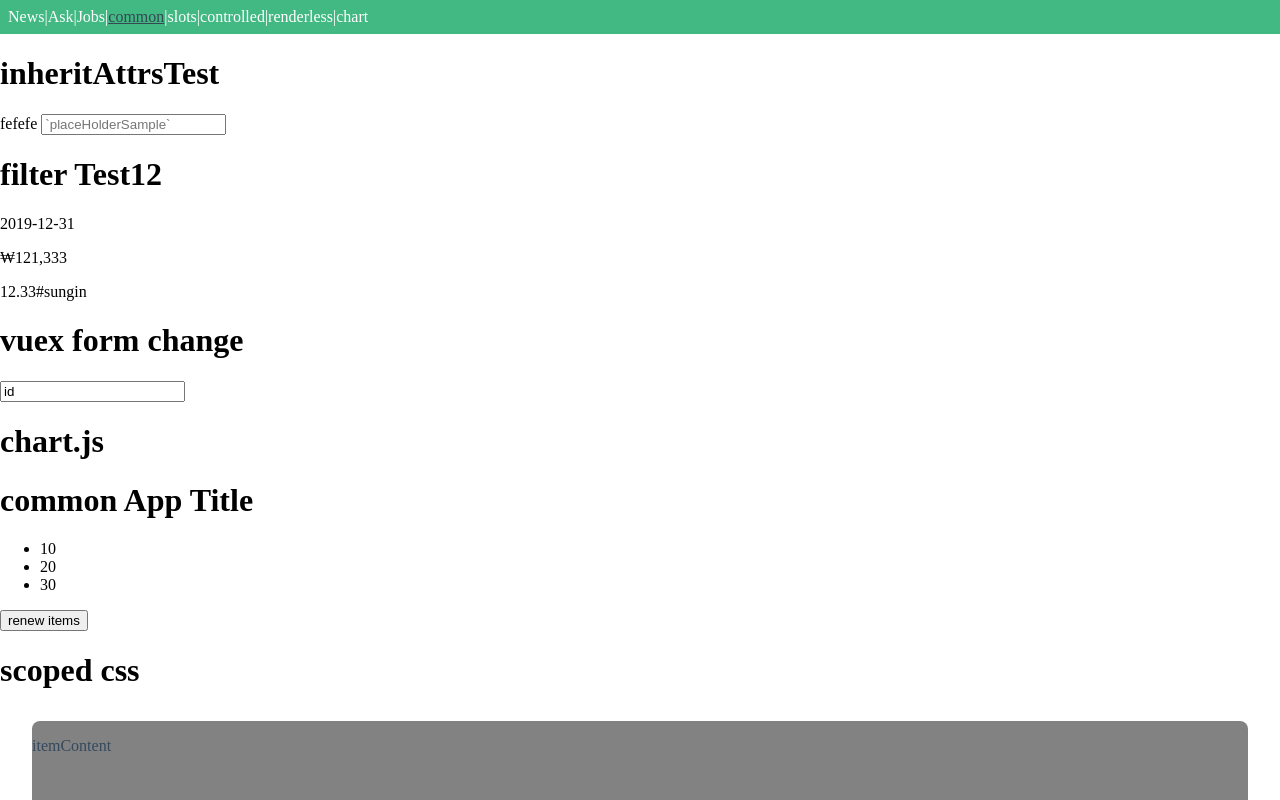
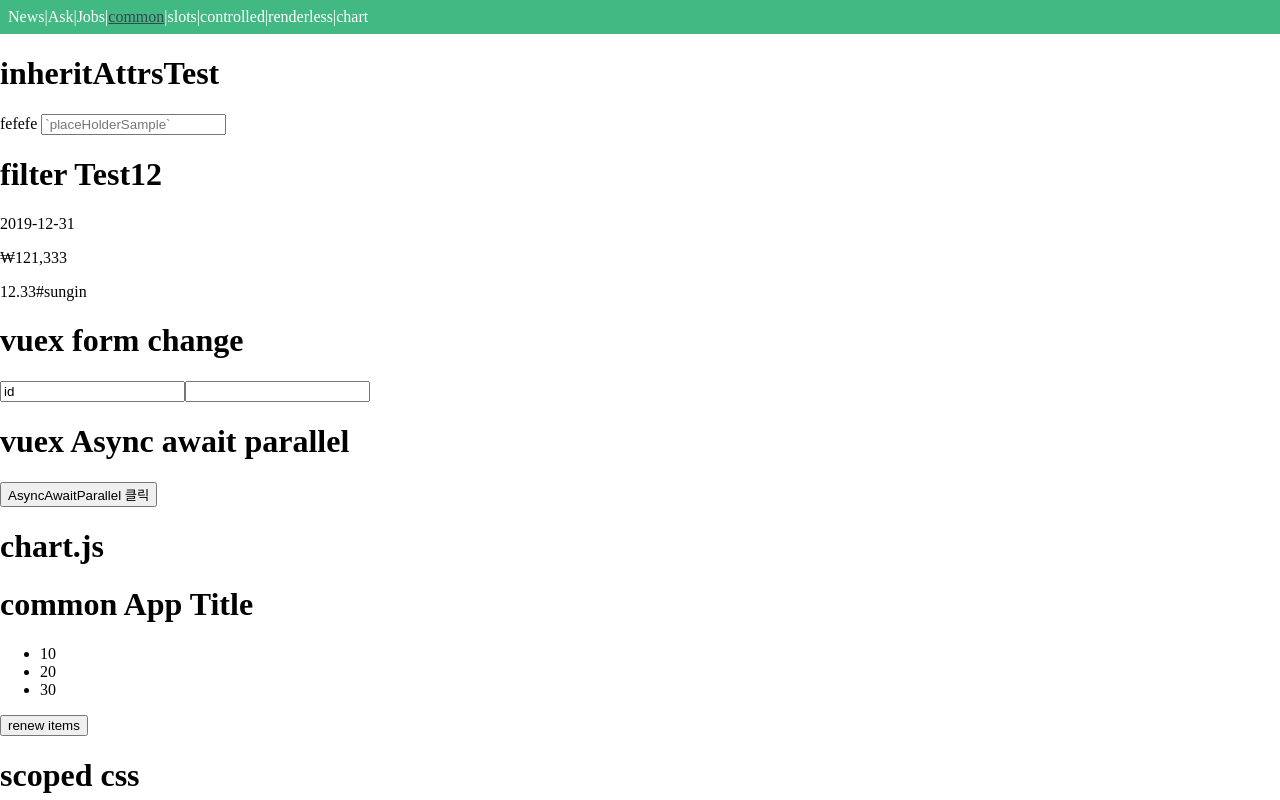
Before and after one commit to sunginHwang/vue-news-study, a Vue app: page /common in a window 1280 px wide. Shown: the top 800 px of the page. Built offline with nearby package versions, Linux system fonts and the light colour scheme.

Commit message:
블로그 게시용 promise all 컴포넌트 제작

```diff
--- /dev/null
+++ b/src/components/AsyncAwaitParallel.vue
@@ -0,0 +1,34 @@
+<template>
+    <div>
+        <button @click="processArray([1,2,3,4])">AsyncAwaitParallel 클릭</button>
+    </div>
+</template>
+
+<script>
+    export default {
+        name: "AsyncAwaitParallel",
+        methods: {
+            delay() {
+                return new Promise(resolve => setTimeout(resolve, 1000))
+            },
+            async delayedLog(item) {
+                await this.delay();
+                console.log(`delayedLog : ${item}`);
+            },
+            async processArray(array) {
+              //  array.forEach(async (item) => await this.delayedLog(item));
+
+                // map array to promises
+                const promises = array.map(this.delayedLog);
+                // wait until all promises are resolved
+                await Promise.all(promises);
+
+                console.log('Done!');
+            }
+        },
+    }
+</script>
+
+<style scoped>
+
+</style>
--- a/src/views/CommonView.vue
+++ b/src/views/CommonView.vue
@@ -9,8 +9,13 @@
         <p>{{ filterTest.dateFilter | date}}</p>
         <p>{{ filterTest.currencyFilter | currency}}</p>
         <p>{{ filterTest.percentFilter,'#' | percent}}</p>
+
         <h1>vuex form change</h1>
         <input type="text" v-model="formId">
+        <input type="text" v-model="formName">
+        <h1>vuex Async await parallel</h1>
+        <async-await-parallel/>
+
         <h1>chart.js</h1>
         <app-header :title="appTitle"></app-header>
         <app-content :items="items" @renew="renewItems"></app-content>
@@ -33,6 +38,7 @@
     import ScopeCssContent from '@/components/common/ScopeCssContent';
     import BaseInput from '@/components/common/BaseInput';
     import EventTesting from '@/components/common/EventTesting';
+    import AsyncAwaitParallel from '@/components/AsyncAwaitParallel';
     import {alert, confirm} from '@/utils/dialog';
 
     export default {
@@ -41,6 +47,7 @@
             AppContent,
             ScopeCssContent,
             EventTesting,
+            AsyncAwaitParallel,
             BaseInput
         },
         data() {
@@ -61,9 +68,17 @@
                     return this.$store.state.form.form.id;
                 },
                 set(value) {
-                    this.$store.dispatch("form/setForm", {type: 'texr', value});
+                    this.$store.dispatch("form/setForm", {type:'id',value});
                 }
-            }
+            },
+            formName: {
+                get() {
+                    return this.$store.state.form.form.name;
+                },
+                set(value) {
+                    this.$store.dispatch("form/setForm", {type:'name',value});
+                }
+            },
         },
         methods: {
             test() {
```
